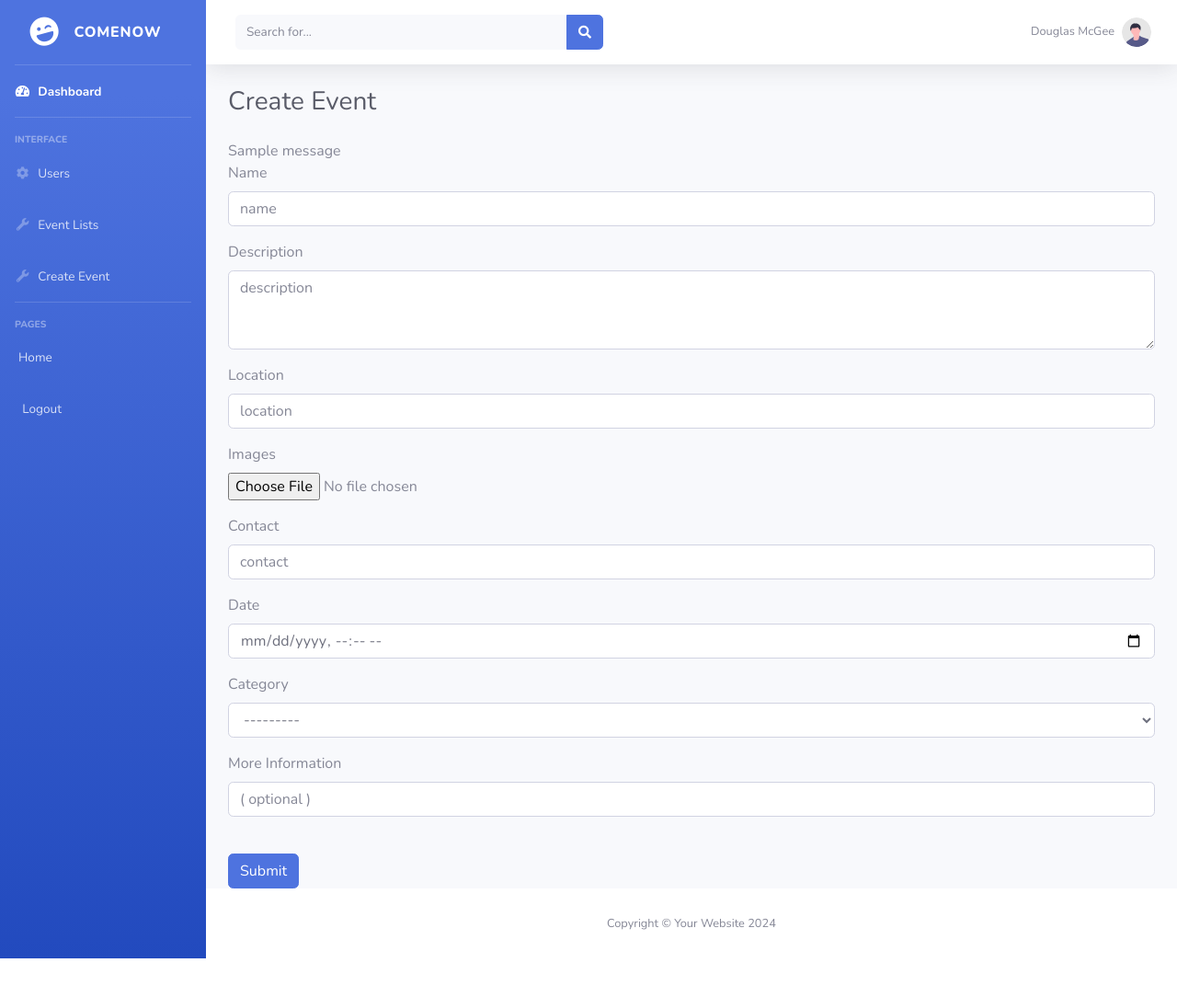
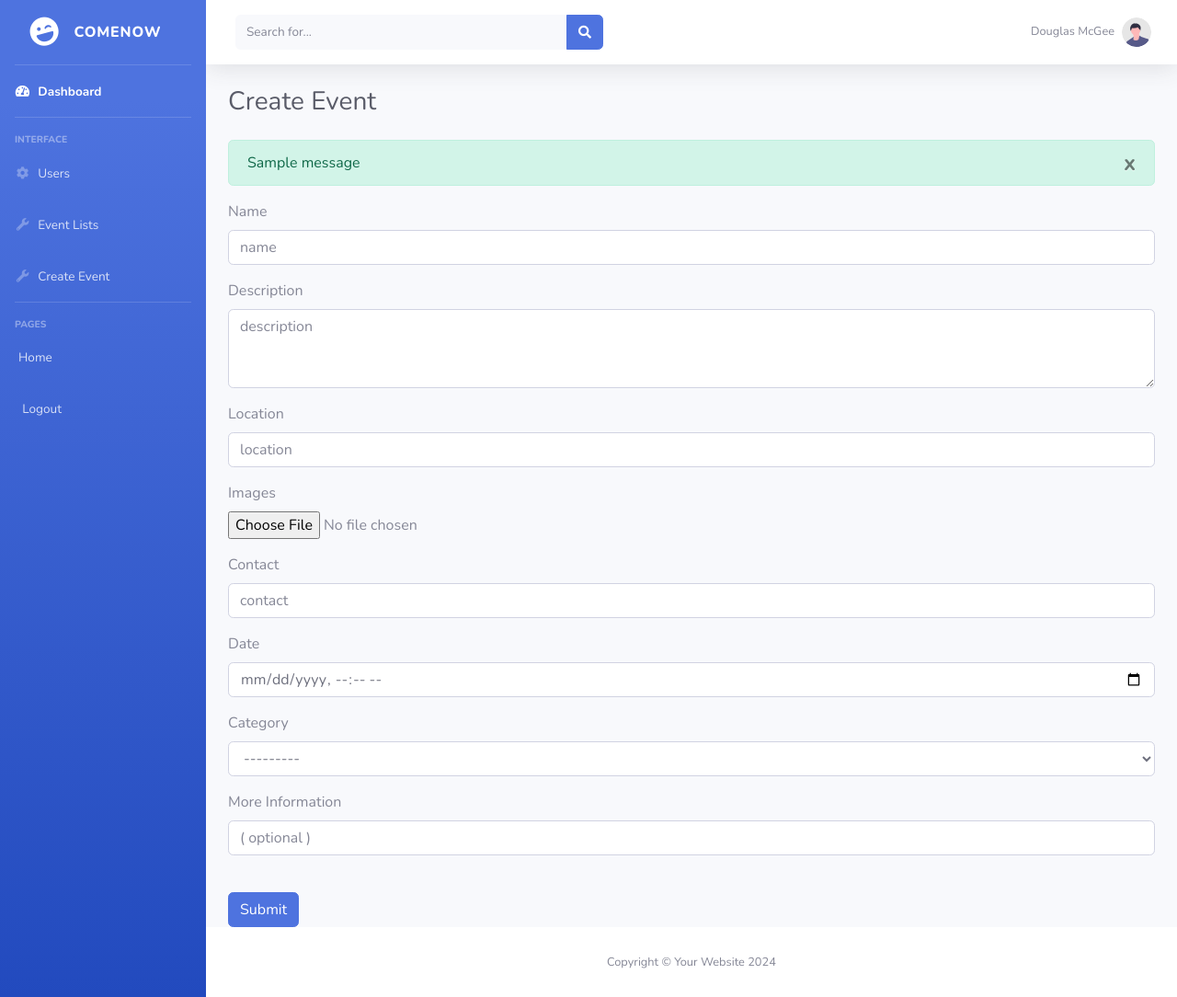
Before and after one commit to Haikalfkri/ComeNow, a Django app: page /create-event/ in a window 1280 px wide. Shown: the whole page at 92% size. Before the commit the page ends 1042 px from the top, so only its background shows below. Run offline with Django 5.2, Linux system fonts and the light colour scheme; tables that the repository leaves empty hold one stand-in row (values such as "Sample post"); one stand-in notice (Sample message) is shown; some libraries are stand-ins or nearby versions.

Commit message:
alert for success and error message

```diff
--- a/ComeNow/templates/adminDashboard/create-event.html
+++ b/ComeNow/templates/adminDashboard/create-event.html
@@ -5,8 +5,22 @@
   <h1 class="h3 mb-0 text-gray-800">Create Event</h1>
 </div>
 
+{% if form.errors %}
+    {% for field in form %}
+        {% for error in field.errors %}
+            <div class="alert alert-danger">
+                <a href="#" class="close" data-dismiss="alert">x</a>
+                {{ error }}
+            </div>
+        {% endfor %}
+    {% endfor %}
+{% endif %}
+
 {% for message in messages %}
-    {{ message }}
+    <div class="alert alert-success">
+        <a href="#" class="close" data-dismiss="alert">x</a>
+        {{ message }}
+    </div>
 {% endfor %}
 
 <form method="POST" enctype="multipart/form-data">
--- a/ComeNow/templates/adminDashboard/event-list.html
+++ b/ComeNow/templates/adminDashboard/event-list.html
@@ -8,7 +8,10 @@
 </div>
 
 {% for message in messages %}
-    {{ message }}
+    <div class="alert alert-success">
+        <a href="" class="close" data-dismiss="alert">x</a>
+        {{ message }}
+    </div>
 {% endfor %}
 
 <div class="container-fluid">
```
